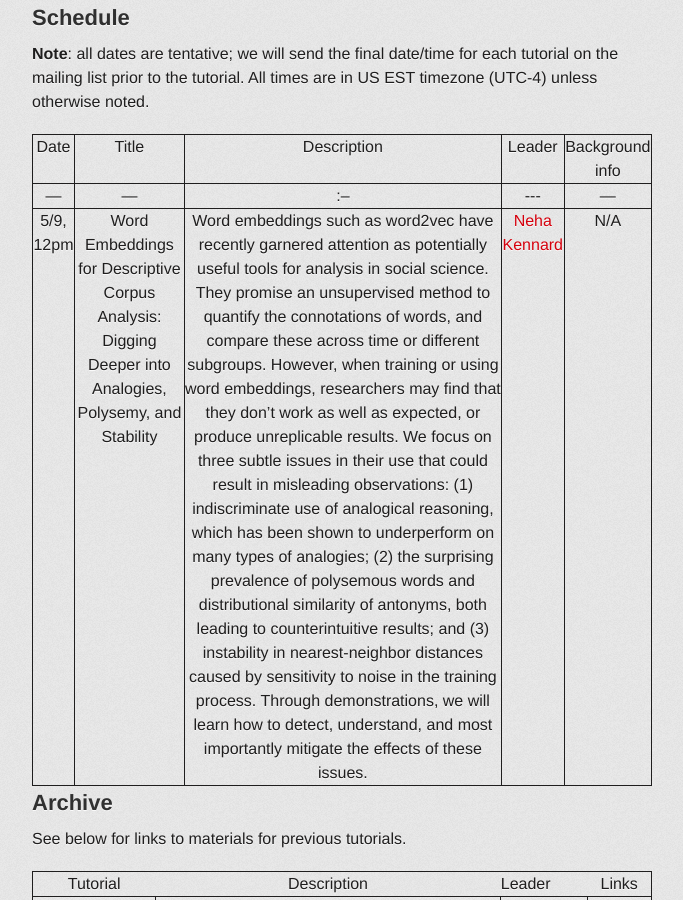
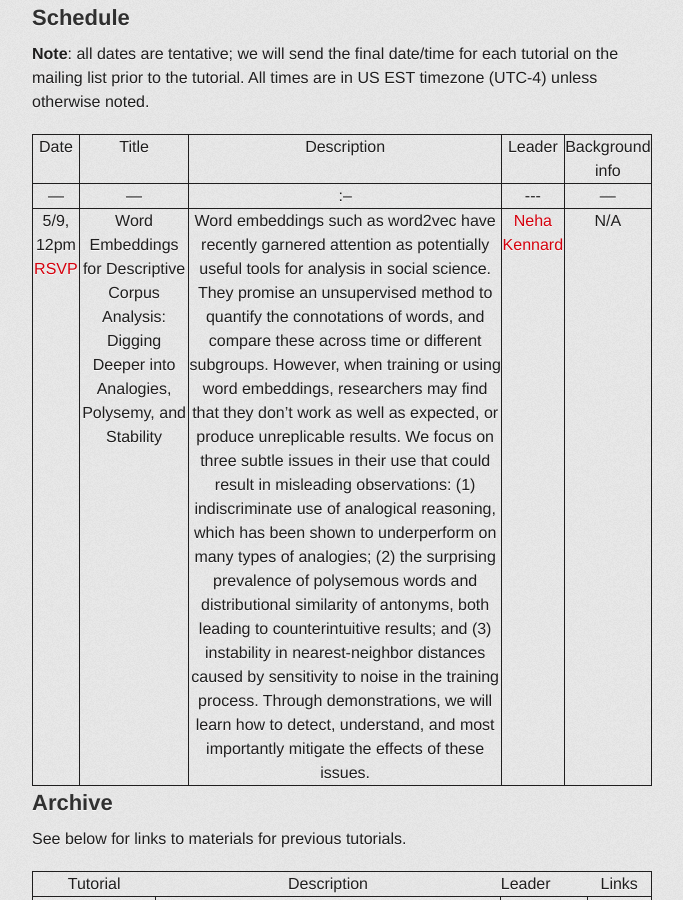
Before and after one commit to nlp-css-201-tutorials/nlp-css-201-tutorials, a Jekyll site: the page built from index.md, in a window 1280 px wide and 900 px high, scrolled down 958 px. Shown: the whole window, without its empty margins (298-981 px from the left). Built offline with Jekyll 4.4.1, drawn with Linux system fonts in a browser that asks for light colours; some web fonts are replaced.

Commit message:
added RSVP link

```diff
--- a/index.md
+++ b/index.md
@@ -29,7 +29,7 @@ All times are in US EST timezone (UTC-4) unless otherwise noted.
 
 | Date | Title | Description | Leader | Background info |
 |---|---|:--|-\--|---|
-| 5/9, 12pm | Word Embeddings for Descriptive Corpus Analysis: Digging Deeper into Analogies, Polysemy, and Stability | Word embeddings such as word2vec have recently garnered attention as potentially useful tools for analysis in social science. They promise an unsupervised method  to quantify the connotations of words, and compare these across time or different subgroups. However, when training or using word embeddings, researchers may find that they don’t work as well as expected, or produce unreplicable results.  We focus on three subtle issues in their use that could result in misleading observations: (1) indiscriminate use of analogical reasoning, which has been shown to underperform on many types of analogies; (2) the surprising prevalence of polysemous words and distributional similarity of antonyms, both leading to counterintuitive results; and (3) instability in nearest-neighbor distances caused by sensitivity to noise in the training process.  Through demonstrations, we will learn how to detect, understand, and most importantly mitigate the effects of these issues. | [Neha Kennard](https://nnkennard.github.io/) | N/A |
+| 5/9, 12pm [RSVP](https://forms.gle/QRodnrtsBh2FbQGj9) | Word Embeddings for Descriptive Corpus Analysis: Digging Deeper into Analogies, Polysemy, and Stability | Word embeddings such as word2vec have recently garnered attention as potentially useful tools for analysis in social science. They promise an unsupervised method  to quantify the connotations of words, and compare these across time or different subgroups. However, when training or using word embeddings, researchers may find that they don’t work as well as expected, or produce unreplicable results.  We focus on three subtle issues in their use that could result in misleading observations: (1) indiscriminate use of analogical reasoning, which has been shown to underperform on many types of analogies; (2) the surprising prevalence of polysemous words and distributional similarity of antonyms, both leading to counterintuitive results; and (3) instability in nearest-neighbor distances caused by sensitivity to noise in the training process.  Through demonstrations, we will learn how to detect, understand, and most importantly mitigate the effects of these issues. | [Neha Kennard](https://nnkennard.github.io/) | N/A |
 
 
 ## Archive
```
